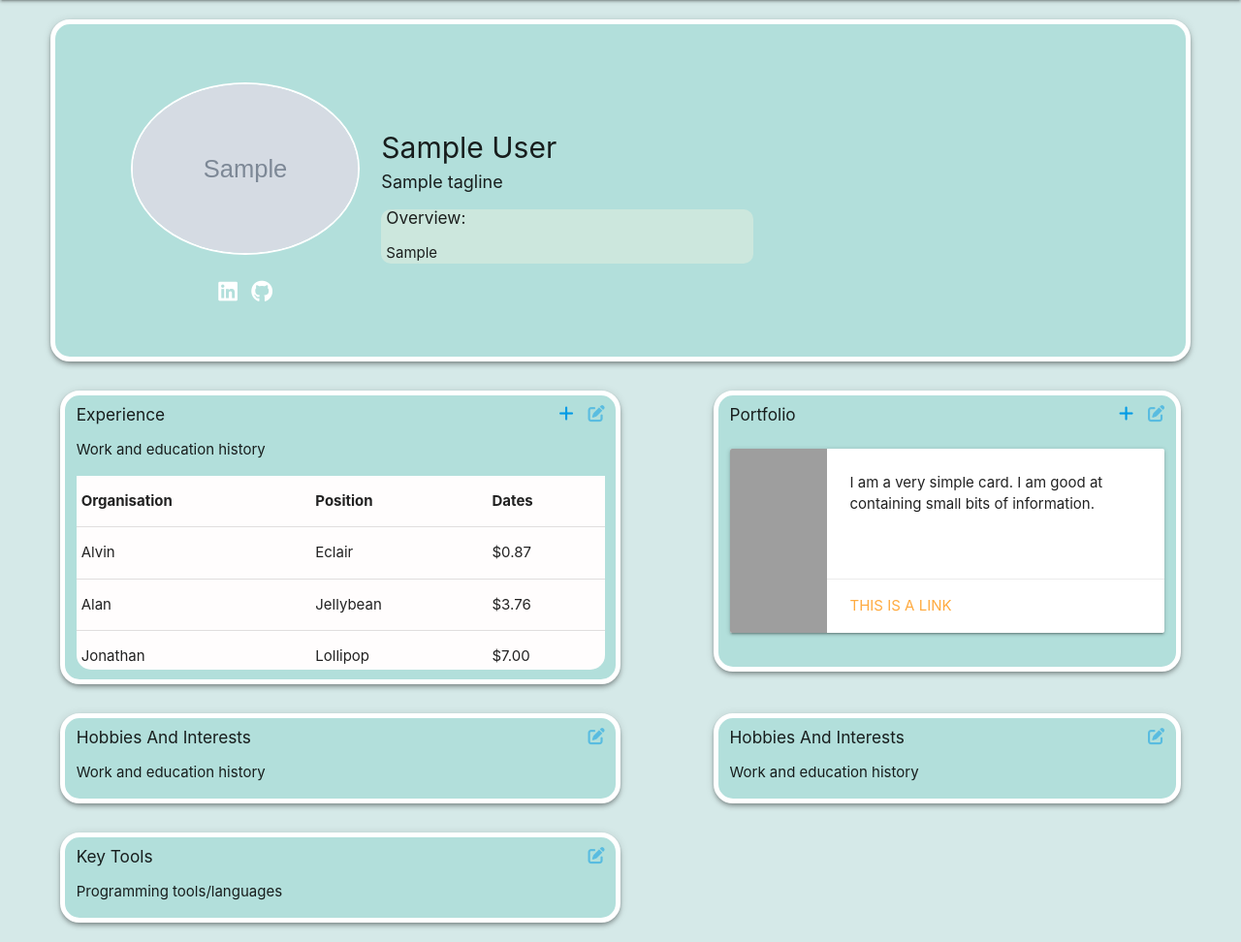
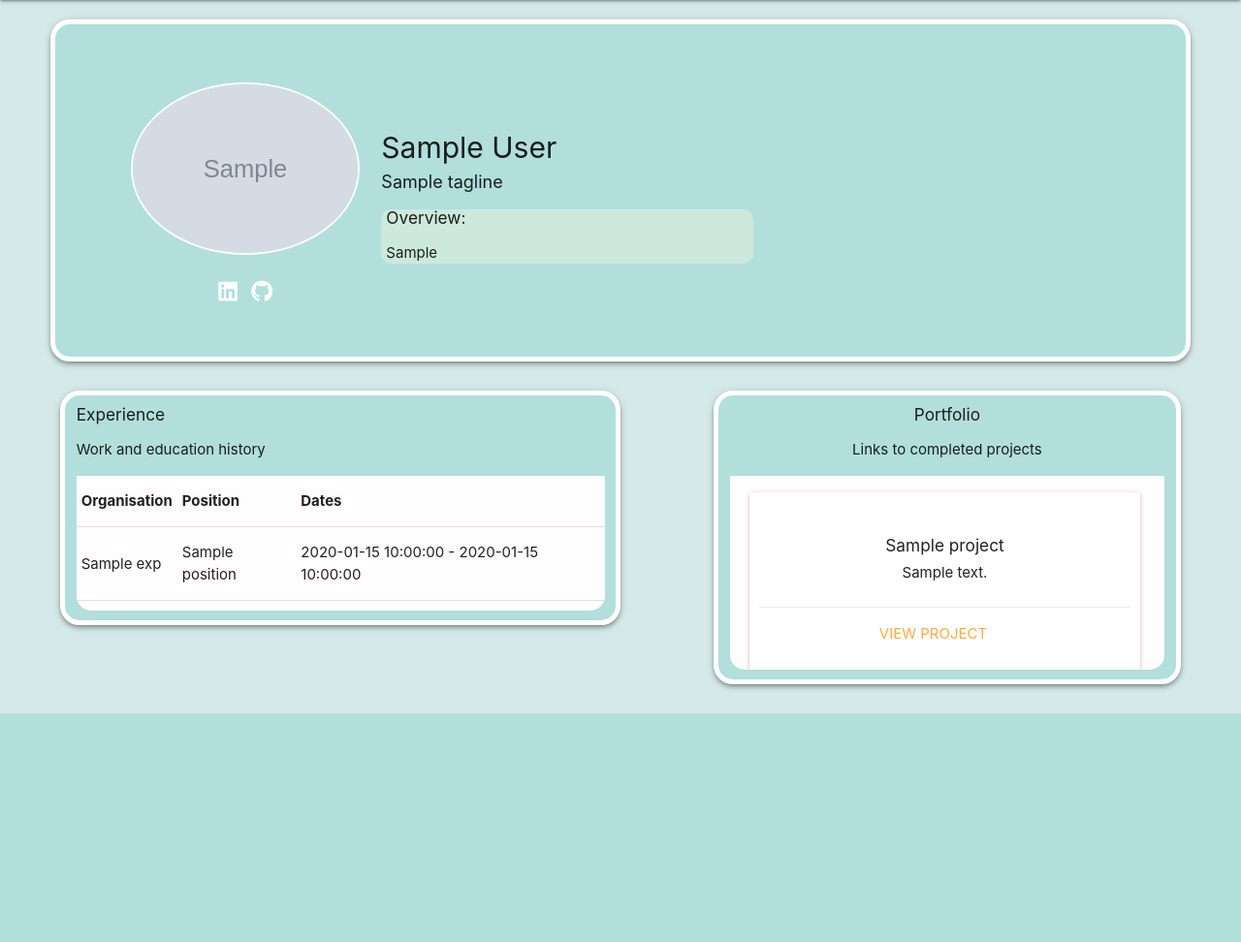
Before and after one commit to AlexanderMarriott/milestone-3, a Flask app: template templates/profile.html in a window 1280 px wide. Shown: the part 64-1036 px from the top of the page at 97% size. After the commit the page ends 800 px from the top, so only its background shows below. Run offline with Flask 3, Linux system fonts and the light colour scheme; the template is opened without the code that fills it: most values are stand-ins (such as "Sample title", 1, 10 or a date in 2020); grey boxes marked "Sample" are stand-in pictures; some libraries are stand-ins or nearby versions; grey boxes are pictures that could not be loaded.

Commit message:
added styling for portfolio

```diff
--- a/static/css/style.css
+++ b/static/css/style.css
@@ -44,8 +44,7 @@ body {
 }
 
 .profile-header {
-    background: #fbfdff;
-    /* Match the background color */
+
     padding: 30px 40px 30px 40px;
     margin: 20px;
     text-align: center;
@@ -148,3 +147,40 @@ table {
   .selected {
     border: 2px solid blue;
   }
+
+
+  .portfolio .section-content {
+    max-height: 200px; /* Adjust height as needed */
+    overflow-y: auto;
+    overflow-x: hidden;
+}
+
+.portfolio .card.horizontal {
+    display: flex;
+    flex-direction: row;
+    height: 100%;
+    box-sizing: border-box;
+    overflow: hidden;
+    padding: 10px;
+    max-width: 90%;
+    margin-left: 20px;/* Adjust padding as needed */
+}
+
+.portfolio .card .card-stacked {
+    display: flex;
+    flex-direction: column;
+    justify-content: space-between;
+    flex: 1;
+}
+
+.portfolio .card .card-content {
+    overflow: hidden;
+    text-overflow: ellipsis;
+    white-space: nowrap;
+}
+
+.portfolio .card .card-action {
+    overflow: hidden;
+    text-overflow: ellipsis;
+    white-space: nowrap;
+}
--- a/static/js/script.js
+++ b/static/js/script.js
@@ -1,7 +1,8 @@
-$(document).ready(function(){
+$(document).ready(function() {
     $('.sidenav').sidenav();
     $('.tooltipped').tooltip();
     $('.collapsible').collapsible();
+    $('.datepicker').datepicker();
     $('.modal').modal({
         dismissible: false,
         onOpenStart: function(modal, trigger) {
@@ -11,6 +12,10 @@ $(document).ready(function(){
             form.css('overflow', 'auto');
         }
     });
+    $('#cancelBtn').click(function(){
+        $('.modal').modal('close');
+    });
+
     $(document).on('click', '.switch-modal', function(e) {
         e.preventDefault();
         var targetModal = $(this).attr('href');
@@ -19,7 +24,6 @@ $(document).ready(function(){
             $(targetModal).modal('open');
         }, 200);
     });
-
 
     var $profileHeadlineInput = $('#profile_headline');
     var $profileHeadlineCounter = $('#profile_headline-counter');
@@ -30,28 +34,23 @@ $(document).ready(function(){
         $profileHeadlineCounter.text(currentLength + '/' + maxLength);
     });
 
-      // Initially disable the edit icon
-      $('.fas.fa-edit').closest('a').addClass('disabled');
+    // New code for setting experience to delete
+    var experienceToDelete = null;
 
-      // Function to check and update icons based on selection
-      $('.portfolio .selectable-item').click(function() {
-          // Toggle selected state
-          var isSelected = $(this).data('selected');
-          $(this).data('selected', !isSelected);
-          $(this).toggleClass('selected');
+    window.setExperienceToDelete = function(experienceId) {
+        experienceToDelete = experienceId;
+    };
 
-          // Check if any item is selected
-          var anySelected = $('.portfolio .selectable-item').is(function() {
-              return $(this).data('selected');
-          });
+    $('#confirm-delete-btn').on('click', function() {
+        if (experienceToDelete) {
+            $('#delete-form-' + experienceToDelete).submit();
+        }
+    });
 
-          // Update icons based on selection
-          if (anySelected) {
-              $('#actionIcon i').removeClass('fa-plus').addClass('fa-trash').css('color', 'red');
-              $('#editIcon').removeClass('disabled').addClass('highlighted');
-          } else {
-              $('#actionIcon i').removeClass('fa-trash').addClass('fa-plus').removeAttr('style');
-              $('#editIcon').addClass('disabled').removeClass('highlighted');
-          }
-      });
-  });
+    $('.modal-trigger.delete').on('click', function(e) {
+        e.preventDefault();
+        var experienceId = $(this).data('id');
+        setExperienceToDelete(experienceId);
+        $('#delete_experience_modal').modal('open');
+    });
+});
--- a/templates/profile.html
+++ b/templates/profile.html
@@ -5,7 +5,9 @@
     <div class="container">
       <div class="row valign-wrapper">
         <div class="col s3 profile-picture">
-          <img src="{{ profile_data.profile_info.profile_image }}" alt="" class="circle responsive-img" />
+          <img
+            src="{{ profile_data.profile_info.profile_image if profile_data.profile_info.profile_image else 'https://cdn.pixabay.com/photo/2015/10/05/22/37/blank-profile-picture-973460_960_720.png' }}"
+            alt="" class="circle responsive-img" />
           <div class="social-icons">
             <a href="{{ profile_data.profile_info.linkedin_url }}"><i class="fab fa-linkedin hoverable"></i></a>
             <a href="{{ profile_data.profile_info.github_url }}"><i class="fab fa-github hoverable"></i></a>
@@ -20,12 +22,16 @@
             </a>
             {% endif %}
             <h4>{{ profile_data.user.first_name.title() }} {{ profile_data.user.last_name.title() }}</h4>
-            <p>{{ profile_data.profile_info.tagline }}</p>
+            <p>
+              {{ profile_data.profile_info.tagline or "I would suggest adding 4 catchy words/ phrases to describe yourself" }}
+            </p>
           </div>
           <div class="personal-summary">
             <div class="text-container">
               <h6>Overview:</h6>
-              <p>{{ profile_data.profile_info.profile_headline }}</p>
+              <p>
+                {{ profile_data.profile_info.profile_headline or "This is where you will enter your breif over view of yourself. really sell yourself" }}
+              </p>
             </div>
           </div>
         </div>
@@ -34,9 +40,10 @@
   </div>
   <div class="row container">
     <div class="employment_history z-depth-2 teal lighten-4 container col s12 m6 section padding-right">
-      <h6>
-        Experience<a href="" class="modal-trigger"><i class="fas fa-edit right"></i></a> <a href=""
-          class="modal-trigger"><i class="fas fa-plus right"></i></a>
+      <h6>Experience
+        {% if profile_data.is_owner %}
+        <a href="{{ url_for('add_experience') }}" class="modal-trigger"><i class="fas fa-plus right"></i></a>
+        {% endif %}
       </h6>
       <p>Work and education history</p>
       <div class="section-content">
@@ -46,85 +53,76 @@
               <th>Organisation</th>
               <th>Position</th>
               <th>Dates</th>
+              {% if profile_data.is_owner %}
+              <th>Actions</th>
+              {% endif %}
             </tr>
           </thead>
-
           <tbody>
-            <tr>
-              <td>Alvin</td>
-              <td>Eclair</td>
-              <td>$0.87</td>
+            {% for exp in profile_data.experience %}
+            <tr id="experience_{{ exp._id }}">
+              <td>{{ exp.company_name }}</td>
+              <td>{{ exp.position }}</td>
+              <td>{{ exp.start_date }} - {{ exp.end_date }}</td>
+              {% if profile_data.is_owner %}
+              <td>
+                <a href="{{ url_for('edit_experience', experience_id=exp._id) }}" class="modal-trigger">
+                  <i class="fas fa-edit"></i>
+                </a>
+                <a href="#delete_experience_modal" class="modal-trigger"
+                  onclick="setExperienceToDelete('{{ exp._id }}')">
+                  <i class="fas fa-trash"></i>
+                </a>
+                <form id="delete-form-{{ exp._id }}" action="{{ url_for('delete_experience', experience_id=exp._id) }}"
+                  method="POST" style="display:none;">
+                  <input type="hidden" name="experience_id" value="{{ exp._id }}">
+                </form>
+              </td>
+              {% endif %}
             </tr>
-            <tr>
-              <td>Alan</td>
-              <td>Jellybean</td>
-              <td>$3.76</td>
-            </tr>
-            <tr>
-              <td>Jonathan</td>
-              <td>Lollipop</td>
-              <td>$7.00</td>
-            </tr>
-            <tr>
-              <td>Jonathan</td>
-              <td>Lollipop</td>
-              <td>$7.00</td>
-            </tr>
+            {% endfor %}
           </tbody>
         </table>
       </div>
     </div>
-    <div class="portfolio z-depth-2 teal lighten-4 container col s12 m5 offset-m1 section">
-      <h6>
-        Portfolio
-        <!-- Edit Icon, initially disabled -->
-        <a href="" id="editIcon" class="disabled"><i class="fas fa-edit right"></i></a>
-        <!-- Plus Icon, changes to bin when an item is selected -->
-        <a href="" id="actionIcon" class="modal-trigger"><i class="fas fa-plus right"></i></a>
+    <div class="portfolio z-depth-2 teal lighten-4 container col s12 m5 offset-m1 section  center-align">
+      <h6>Portfolio
+        {% if profile_data.is_owner %}
+        <a href="{{ url_for('add_project') }}"><i class="fas fa-plus right"></i></a>
+        {% endif %}
       </h6>
-      <!-- Example selectable item -->
-      <div class="row selectable-item" data-selected="false">
-        <div class="col s12 m12">
-          <div class="card horizontal">
-            <div class="card-image">
-              <img src="https://lorempixel.com/100/190/nature/6">
-            </div>
-            <div class="card-stacked">
-              <div class="card-content">
-                <p>I am a very simple card. I am good at containing small bits of information.</p>
-              </div>
-              <div class="card-action">
-                <a href="#">This is a link</a>
+      <p>Links to completed projects</p>
+      <div class="section-content">
+        {% for project in profile_data.projects %}
+        <div class="row center-align">
+          <div class="col s12 m12 center-align">
+            <div class="card horizontal center">
+              <div class="card-stacked">
+                <div class="card-content">
+                  <h6>{{ project.project_name }}</h6>
+                  <p>{{ project.description }}</p>
+                </div>
+                <div class="card-action">
+                  <a href="{{ project.project_url }}" target="_blank">View Project</a>
+                  {% if profile_data.is_owner %}
+                  <a href="{{ url_for('edit_project', project_id=project._id) }}" class="modal-trigger">
+                    <i class="fas fa-edit"></i>
+                  </a>
+                  <form id="delete-form-{{ project._id }}"
+                    action="{{ url_for('delete_project', project_id=project._id) }}" method="POST"
+                    style="display:inline;">
+                    <button type="submit" class="btn-flat">
+                      <i class="fas fa-trash"></i>
+                    </button>
+                  </form>
+                  {% endif %}
+                </div>
               </div>
             </div>
           </div>
         </div>
+        {% endfor %}
       </div>
-      <!-- Add more selectable items as needed -->
-    </div>
-  </div>
-  <div class="row container">
-
-    <div class="hobbies z-depth-2 teal lighten-4 container col s12 m6 section padding-right">
-      <h6>
-        Hobbies And Interests <a href=""><i class="fas fa-edit right"></i></a>
-      </h6>
-      <p>Work and education history</p>
-    </div>
-    <div class="hobbies z-depth-2 teal lighten-4 container col s12 m5 offset-m1 section">
-      <h6>
-        Hobbies And Interests<a href=""><i class="fas fa-edit right"></i></a>
-      </h6>
-      <p>Work and education history</p>
-    </div>
-  </div>
-  </div>
-  <div class="row container">
-    <div class="hobbies z-depth-2 teal lighten-4 container col s12 m6 section">
-      <h6>
-        Key Tools<a href=""><i class="fas fa-edit right"></i></a>
-      </h6>
-      <p>Programming tools/languages</p>
     </div>
   </div>
 </main>
@@ -198,4 +196,17 @@
 <!-- add experience modal-->
 
 
+<!-- delete experience modal-->
+<div id="delete_experience_modal" class="modal">
+  <div class="modal-content center-align">
+    <h4>Delete Experience</h4>
+    <p>Are you sure you want to delete this experience?</p>
+    <div class="row center-align">
+      <button id="confirm-delete-btn" class="btn waves-effect waves-light red">Delete</button>
+      <button type="button" class="modal-close waves-effect waves-light btn">Cancel</button>
+    </div>
+  </div>
+</div>
+
+
 {% endblock %}
```
Also changed, not shown: templates/add_experience.html (added, +34 -0 lines), templates/add_project.html (added, +30 -0 lines), templates/edit_experience.html (added, +37 -0 lines), templates/edit_project.html (added, +32 -0 lines).
